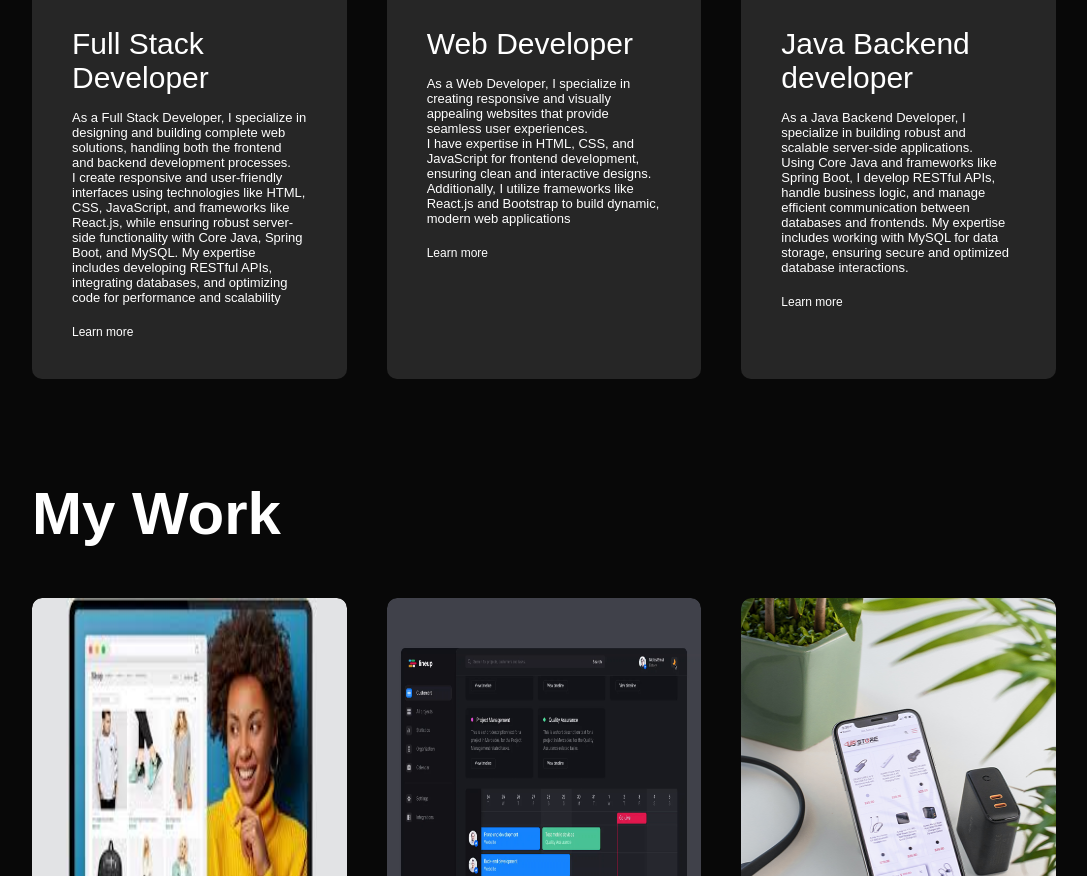
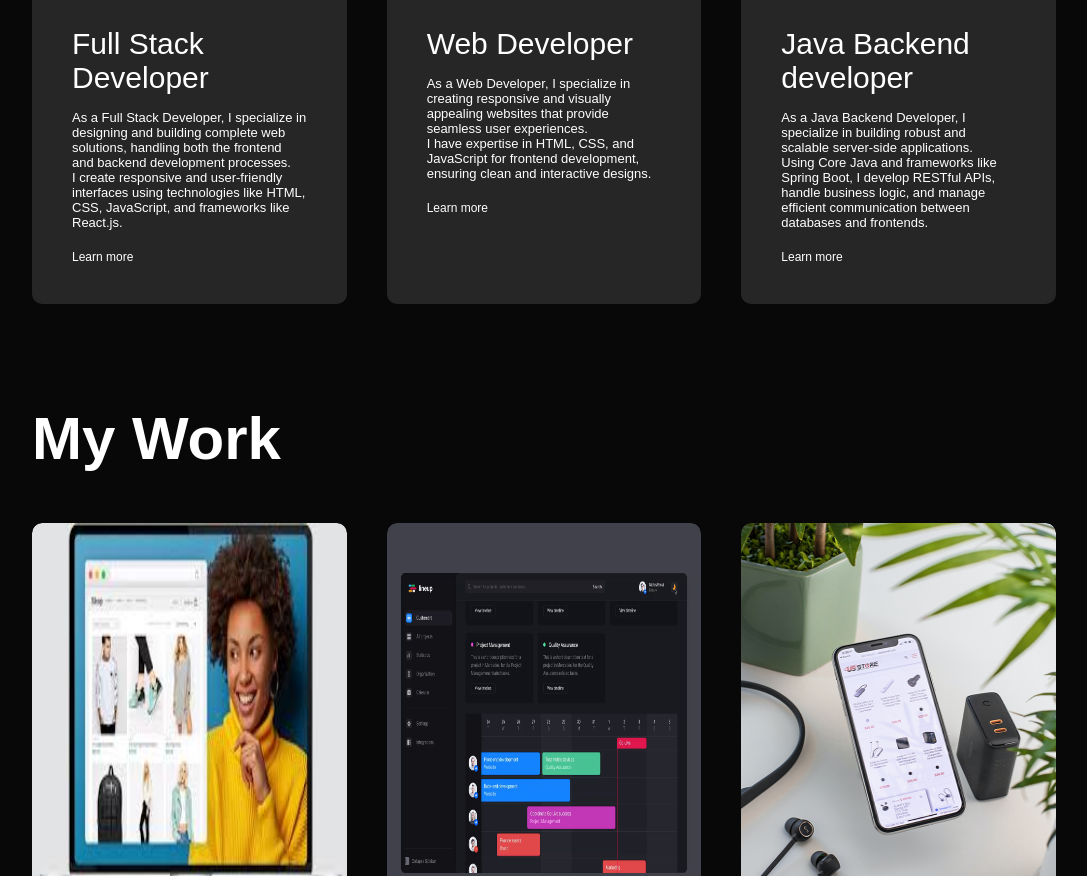
Before and after one commit to shubham-gupta123d/Shubham-Portfolio, a plain HTML site: page Index.html in a window 1280 px wide. Shown: the part 1796-2672 px from the top of the page, without its empty margins (96-1183 px from the left). Drawn offline with Linux system fonts and the light colour scheme.

Commit message:
first commit

```diff
--- a/Index.html
+++ b/Index.html
@@ -93,7 +93,7 @@
       <div>
         <i class="fa-solid fa-code"></i>
         <h2>Full Stack Developer</h2>
-        <p>As a Full Stack Developer, I specialize in designing and building complete web solutions, handling both the frontend and backend development processes. <br> I create responsive and user-friendly interfaces using technologies like HTML, CSS, JavaScript, and frameworks like React.js, while ensuring robust server-side functionality with Core Java, Spring Boot, and MySQL. My expertise includes developing RESTful APIs, integrating databases, and optimizing code for performance and scalability</p>
+        <p>As a Full Stack Developer, I specialize in designing and building complete web solutions, handling both the frontend and backend development processes. <br> I create responsive and user-friendly interfaces using technologies like HTML, CSS, JavaScript, and frameworks like React.js.</p>
         <a href="#">Learn more</a>
       </div>
 
@@ -101,14 +101,14 @@
         <i class="fa-solid fa-crop"></i>
         <h2>Web Developer</h2>
         <p>
-          As a Web Developer, I specialize in creating responsive and visually appealing websites that provide seamless user experiences. <br> I have expertise in HTML, CSS, and JavaScript for frontend development, ensuring clean and interactive designs. Additionally, I utilize frameworks like React.js and Bootstrap to build dynamic, modern web applications</p>
+          As a Web Developer, I specialize in creating responsive and visually appealing websites that provide seamless user experiences. <br> I have expertise in HTML, CSS, and JavaScript for frontend development, ensuring clean and interactive designs. </p>
         <a href="#">Learn more</a>
       </div>
 
  <div>
   <i class="fa-brands fa-app-store"></i>
         <h2>Java Backend developer</h2>
-        <p>As a Java Backend Developer, I specialize in building robust and scalable server-side applications. <br> Using Core Java and frameworks like Spring Boot, I develop RESTful APIs, handle business logic, and manage efficient communication between databases and frontends. My expertise includes working with MySQL for data storage, ensuring secure and optimized database interactions.</p>
+        <p>As a Java Backend Developer, I specialize in building robust and scalable server-side applications. <br> Using Core Java and frameworks like Spring Boot, I develop RESTful APIs, handle business logic, and manage efficient communication between databases and frontends. </p>
         <a href="#">Learn more</a>
       </div>
 
```
Also changed, not shown: images/background.png (deleted), images/logo.png (deleted), images/phone-background.png (deleted), images/user.png (deleted), 2 other files.
